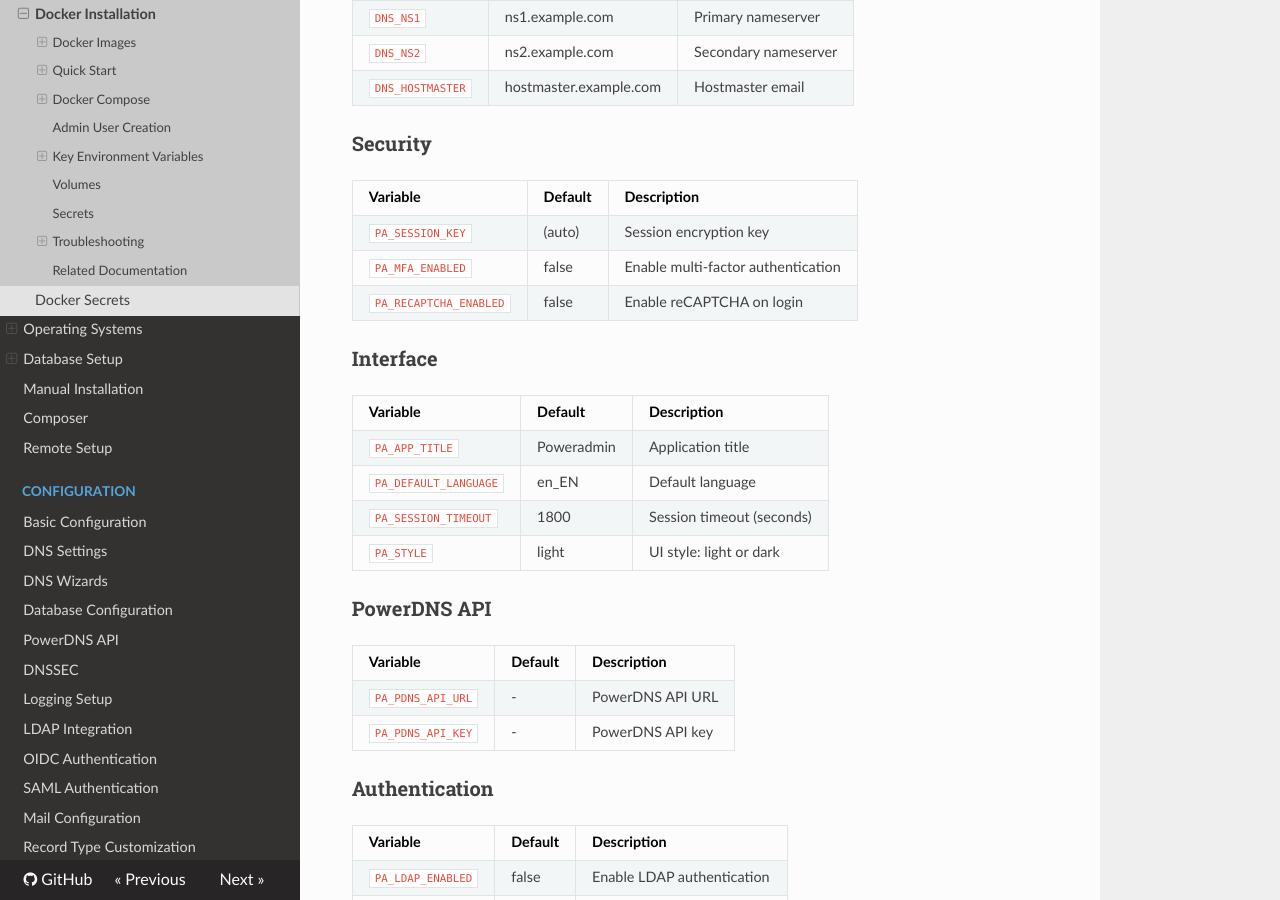
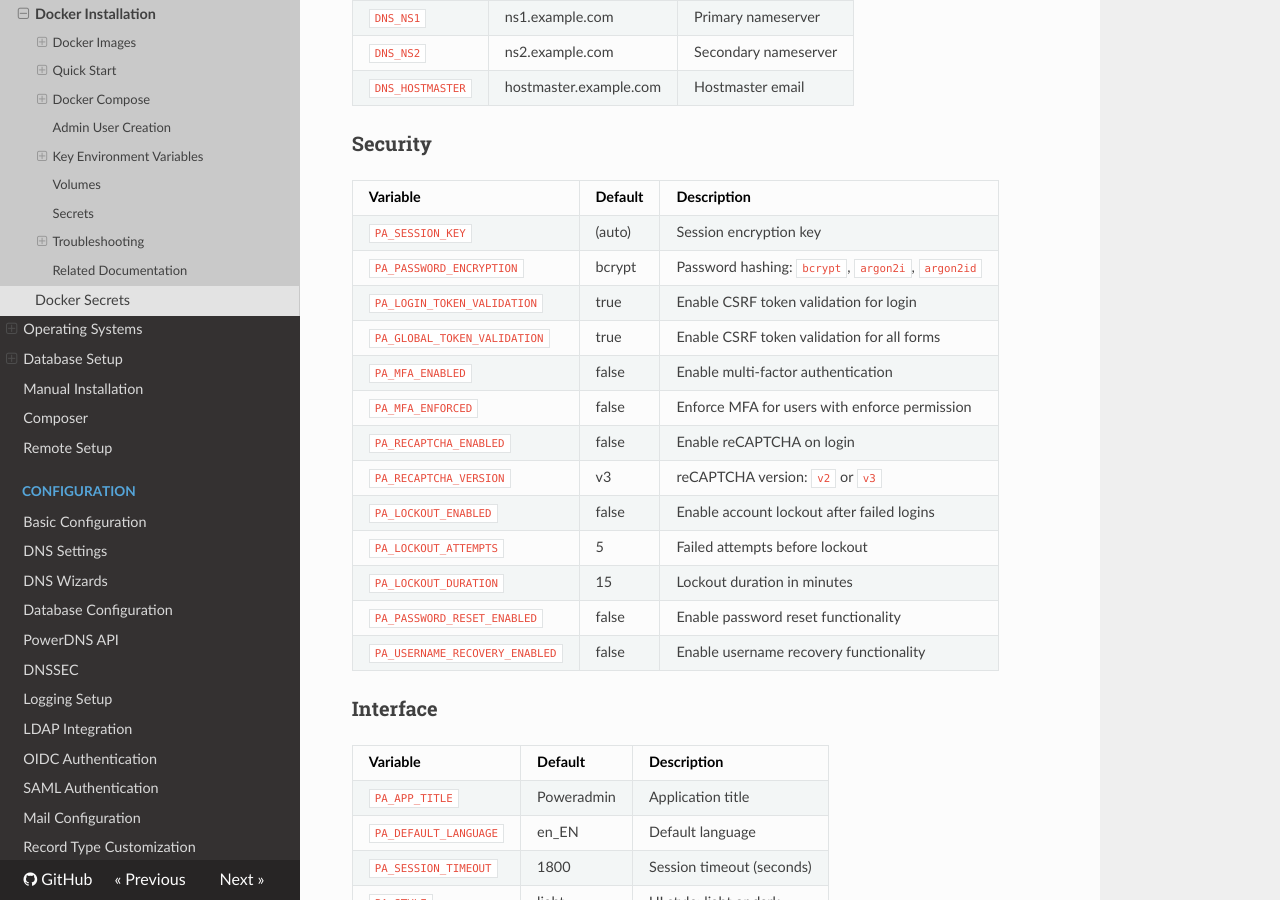
Before and after one commit to poweradmin/poweradmin-docs, an MkDocs documentation site: the page built from docs/installation/docker.md, in a window 1280 px wide and 900 px high, scrolled down 4002 px. Built offline with MkDocs 1.6.1, drawn with Linux system fonts in a browser that asks for light colours; nearby versions of some CDN libraries.

Commit message:
docs(docker): add security environment variables

```diff
--- a/docs/installation/docker.md
+++ b/docs/installation/docker.md
@@ -213,8 +213,18 @@ docker logs poweradmin | grep -i password
 | Variable | Default | Description |
 |----------|---------|-------------|
 | `PA_SESSION_KEY` | (auto) | Session encryption key |
+| `PA_PASSWORD_ENCRYPTION` | bcrypt | Password hashing: `bcrypt`, `argon2i`, `argon2id` |
+| `PA_LOGIN_TOKEN_VALIDATION` | true | Enable CSRF token validation for login |
+| `PA_GLOBAL_TOKEN_VALIDATION` | true | Enable CSRF token validation for all forms |
 | `PA_MFA_ENABLED` | false | Enable multi-factor authentication |
+| `PA_MFA_ENFORCED` | false | Enforce MFA for users with enforce permission |
 | `PA_RECAPTCHA_ENABLED` | false | Enable reCAPTCHA on login |
+| `PA_RECAPTCHA_VERSION` | v3 | reCAPTCHA version: `v2` or `v3` |
+| `PA_LOCKOUT_ENABLED` | false | Enable account lockout after failed logins |
+| `PA_LOCKOUT_ATTEMPTS` | 5 | Failed attempts before lockout |
+| `PA_LOCKOUT_DURATION` | 15 | Lockout duration in minutes |
+| `PA_PASSWORD_RESET_ENABLED` | false | Enable password reset functionality |
+| `PA_USERNAME_RECOVERY_ENABLED` | false | Enable username recovery functionality |
 
 ### Interface
 
```
